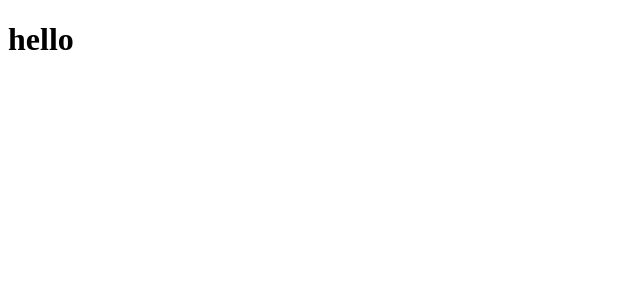
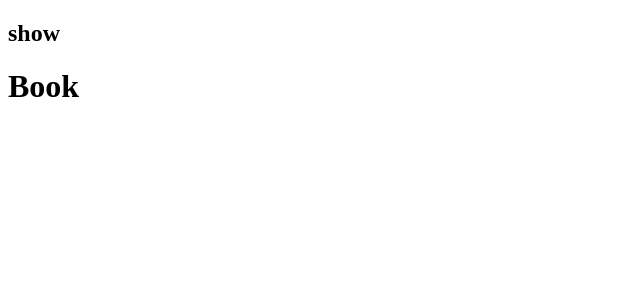
Before and after one commit to anaysharma/ReactJS-Internship-Assignment, a React (Vite) app: page /show/1/book in a window 1280 px wide. Shown: the top 300 px of the page, without its empty margins (0-640 px from the left). Built offline with nearby package versions, Linux system fonts and the light colour scheme.

Commit message:
add routes and setup initial layout

```diff
--- a/package.json
+++ b/package.json
@@ -11,7 +11,8 @@
   },
   "dependencies": {
     "react": "^18.2.0",
-    "react-dom": "^18.2.0"
+    "react-dom": "^18.2.0",
+    "react-router-dom": "^6.11.2"
   },
   "devDependencies": {
     "@types/react": "^18.0.37",
--- a/src/App.tsx
+++ b/src/App.tsx
@@ -1,5 +1,5 @@
 function App() {
-	return <h1>hello</h1>;
+	return <>all shows</>;
 }
 
 export default App;
--- /dev/null
+++ b/src/components/bookForm.tsx
@@ -0,0 +1,5 @@
+function BookForm() {
+	return <h1>Book</h1>;
+}
+
+export default BookForm;
--- /dev/null
+++ b/src/components/show.tsx
@@ -0,0 +1,12 @@
+import { Outlet } from 'react-router-dom';
+
+function Show() {
+	return (
+		<>
+			<h2>show</h2>
+			<Outlet />
+		</>
+	);
+}
+
+export default Show;
--- /dev/null
+++ b/src/components/showCard.tsx
@@ -0,0 +1,5 @@
+function ShowCard() {
+	return <h1>show card</h1>;
+}
+
+export default ShowCard;
--- a/src/main.tsx
+++ b/src/main.tsx
@@ -1,9 +1,19 @@
 import React from 'react';
 import ReactDOM from 'react-dom/client';
 import App from './App.tsx';
+import { BrowserRouter, Route, Routes } from 'react-router-dom';
+import Show from './components/show';
+import BookForm from './components/bookForm';
 
 ReactDOM.createRoot(document.getElementById('root') as HTMLElement).render(
 	<React.StrictMode>
-		<App />
+		<BrowserRouter>
+			<Routes>
+				<Route path="/" element={<App />} />
+				<Route path="/show/:showId" element={<Show />}>
+					<Route path="book" element={<BookForm />} />
+				</Route>
+			</Routes>
+		</BrowserRouter>
 	</React.StrictMode>
 );
```
Also changed, not shown: 1 other file (tests, documents, lock files or other folders).
